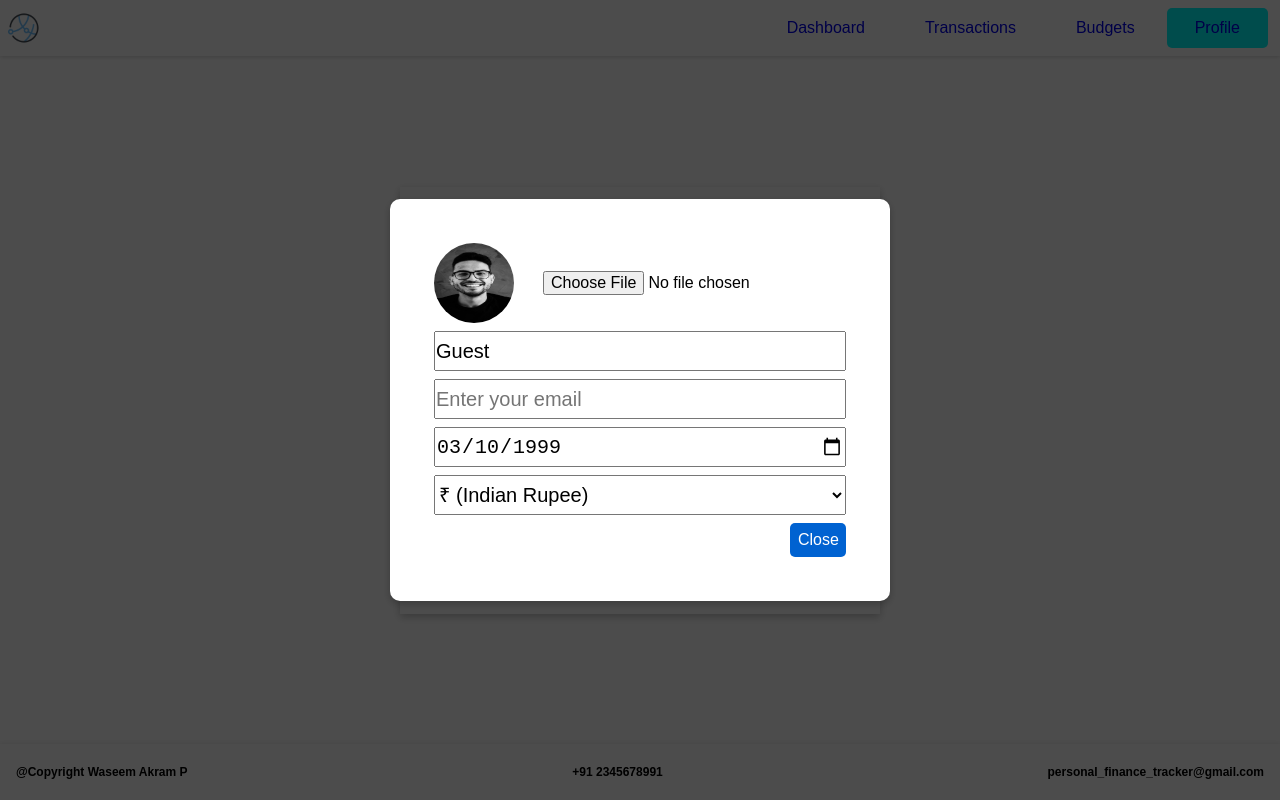
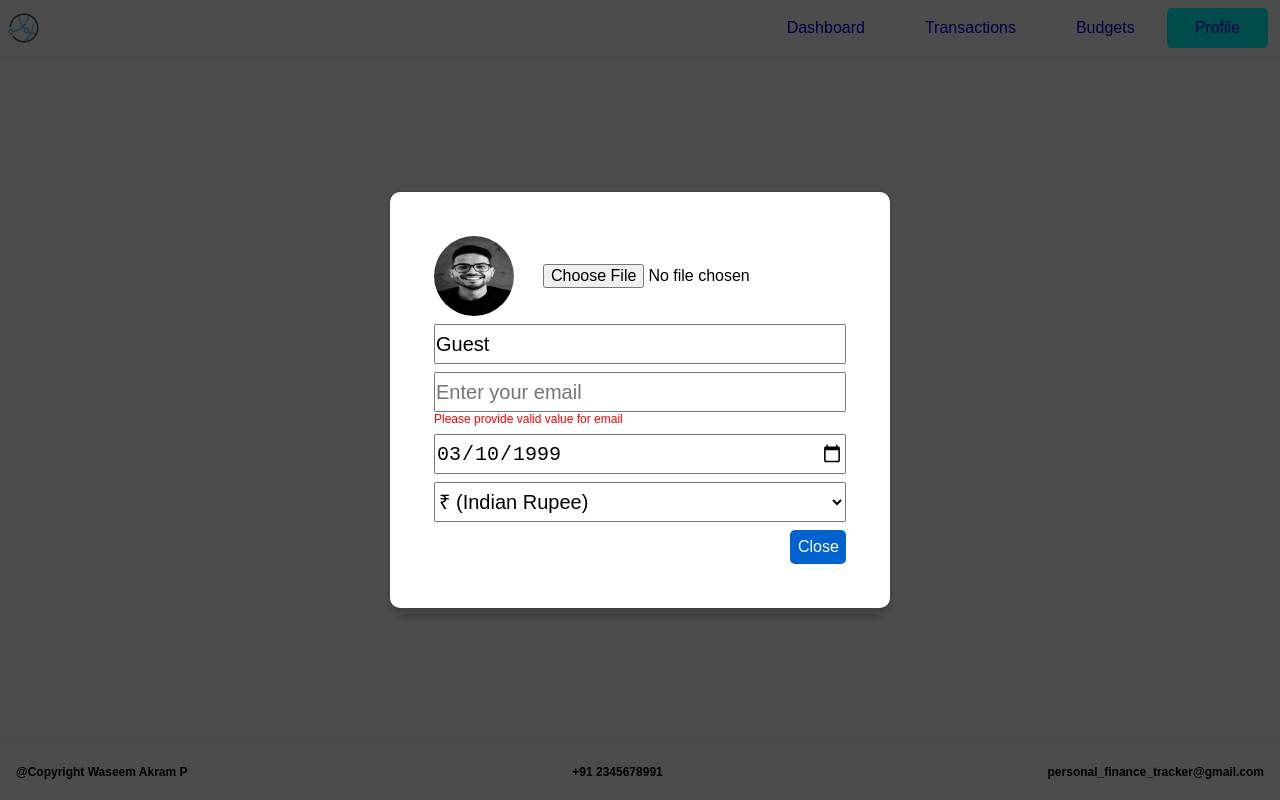
Before and after one commit to Waseemsvm/tutedude-react-ass7-personal-finance-tracker, a React (Vite) app: page /profile in a window 1280 px wide. Both pictures are taken after a click on the button "Edit". Built offline with nearby package versions, Linux system fonts and the light colour scheme.

Commit message:
updated validation for edit profile page

```diff
--- a/index.html
+++ b/index.html
@@ -9,7 +9,7 @@
   <body>
     <div id="root"></div>
     <script>
-      const currentVersion = "1.0.0";
+      const currentVersion = "1.0.1";
       const version = localStorage.getItem("version");
       localStorage.setItem("version", currentVersion);
       if (currentVersion !== version) localStorage.removeItem("app_state");
--- a/src/pages/EditProfileForm.jsx
+++ b/src/pages/EditProfileForm.jsx
@@ -18,8 +18,7 @@ function EditProfileForm(props) {
     updateCurrency,
   } = props;
   const { showModal } = useModal();
-  const notify = (e) =>
-    toast("Profile Updated Successfully", { autoClose: 800 });
+  const notify = (message) => toast(message, { autoClose: 800 });
 
   const updateData = async (e) => {
     if (e.target.id === "avatar") {
@@ -50,8 +49,13 @@ function EditProfileForm(props) {
       action=""
       className={ProfileStyles["form"]}
       onSubmit={(e) => {
-        notify();
         e.preventDefault();
+        if (!name || !email)
+          return toast.error("Please update form with valid values", {
+            autoClose: 800,
+          });
+
+        notify("Profile Updated Successfully");
         showModal(false);
       }}
     >
@@ -68,6 +72,9 @@ function EditProfileForm(props) {
             value={name}
             onChange={updateData}
           />
+          <p className={ProfileStyles.error}>
+            {!name && "Please provide valid value for name"}
+          </p>
         </div>
         <div className={ProfileStyles["form-data"]}>
           <input
@@ -77,6 +84,9 @@ function EditProfileForm(props) {
             value={email}
             onChange={updateData}
           />
+          <p className={ProfileStyles.error}>
+            {!email && "Please provide valid value for email"}
+          </p>
         </div>
         <div className={ProfileStyles["form-data"]}>
           <input
@@ -86,6 +96,9 @@ function EditProfileForm(props) {
             value={dob}
             onChange={updateData}
           />
+          <p className={ProfileStyles.error}>
+            {!dob && "Please provide valid value for date"}
+          </p>
         </div>
         <div className={ProfileStyles["form-data"]}>
           <select
@@ -107,7 +120,6 @@ function EditProfileForm(props) {
             type="submit"
             text={"Close"}
             className={ProfileStyles["save-btn"]}
-            onClick={(e) => showModal(false)}
           />
         </div>
       </div>
--- a/src/pages/ProfilePage.jsx
+++ b/src/pages/ProfilePage.jsx
@@ -30,7 +30,6 @@ function ProfilePage(props) {
     calculateDashboardData(transactions, categories);
   }, []);
 
-  // console.log(transactions, totalExpenses, savings);
 
   return (
     <div className={ProfilePageStyles.profile}>
--- a/src/styles/Profile.module.css
+++ b/src/styles/Profile.module.css
@@ -107,6 +107,11 @@
   justify-content: end;
 }
 
+.error {
+  color: red;
+  font-size: 0.75rem;
+}
+
 @media screen and (max-width: 576px) {
   .profile-card {
     width: 100%;
```
